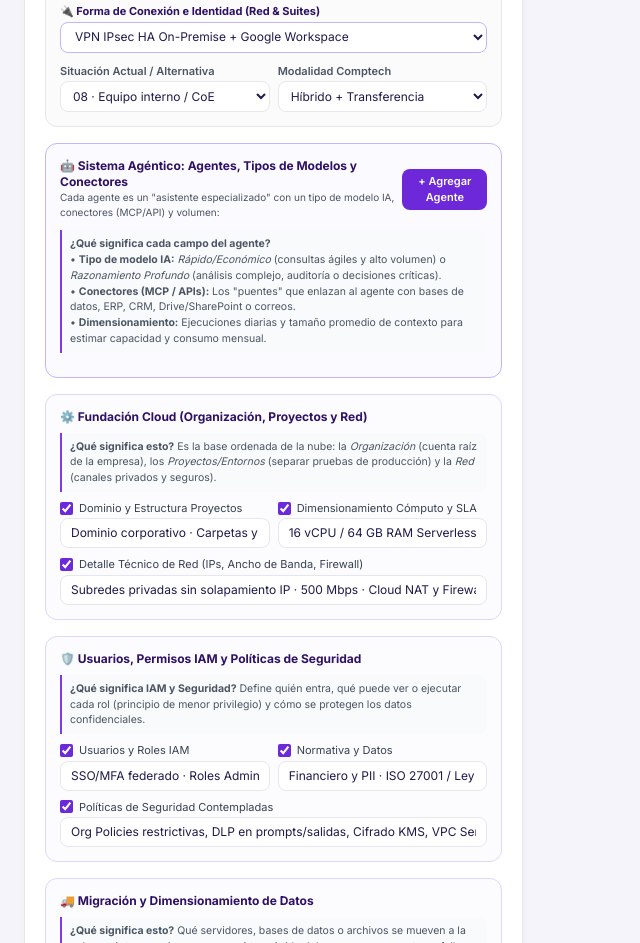
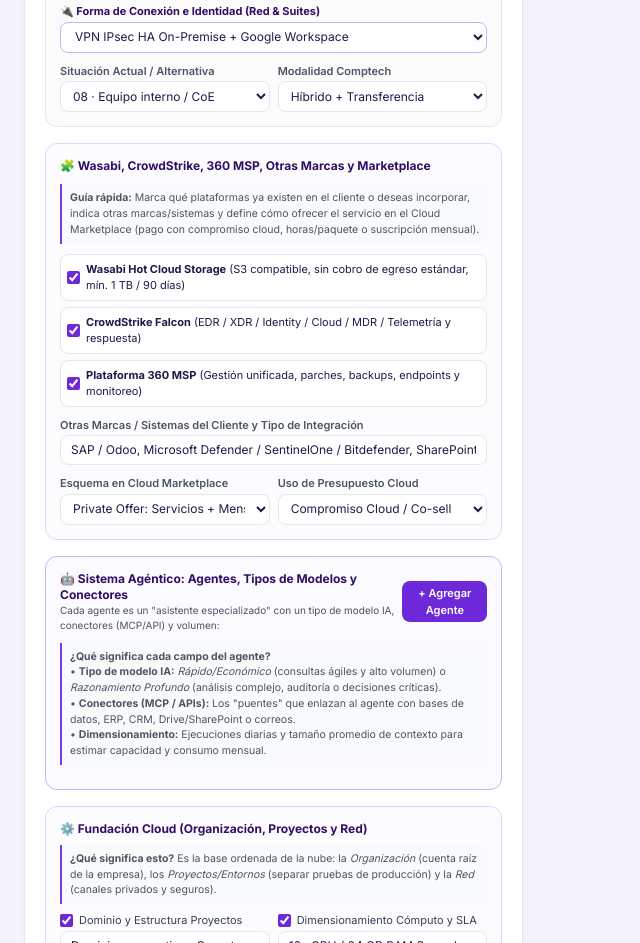
Before and after one commit to haroldocana/comptech-arquitecto-interactivo, a plain HTML site: page index.html in a window 1280 px wide. Shown: the part 818-1761 px from the top of the page, without its empty margins (0-640 px from the left). Drawn offline with nearby package versions, Linux system fonts and the light colour scheme; a script that the page names is missing.

Commit message:
Update index.html

```diff
--- a/index.html
+++ b/index.html
@@ -186,6 +186,52 @@
               <select id="modalidad_comptech" class="w-full border rounded-lg px-2 py-1.5 text-xs bg-white">
                 <option value="Híbrido Comptech + VTO Cliente (Transferencia)">Híbrido + Transferencia</option>
                 <option value="Comptech ejecuta el 100%">Comptech ejecuta el 100%</option>
+              </select>
+            </div>
+          </div>
+        </div>
+
+        <!-- WASABI, CROWDSTRIKE, 360 MSP, OTRAS MARCAS Y MARKETPLACE -->
+        <div class="border border-violet-200 rounded-xl p-3.5 bg-violet-50/30 space-y-2.5">
+          <div class="text-xs font-bold text-violet-950">🧩 Wasabi, CrowdStrike, 360 MSP, Otras Marcas y Marketplace</div>
+          <div class="help-box">
+            <b>Guía rápida:</b> Marca qué plataformas ya existen en el cliente o deseas incorporar, indica otras marcas/sistemas y define cómo ofrecer el servicio en el Cloud Marketplace (pago con compromiso cloud, horas/paquete o suscripción mensual).
+          </div>
+
+          <div class="grid grid-cols-1 gap-1.5 text-[11px]">
+            <label class="flex items-center gap-1.5 p-1.5 rounded-lg border bg-white cursor-pointer">
+              <input type="checkbox" id="plat_wasabi" checked class="accent-violet-700">
+              <span><b>Wasabi Hot Cloud Storage</b> (S3 compatible, sin cobro de egreso estándar, mín. 1 TB / 90 días)</span>
+            </label>
+            <label class="flex items-center gap-1.5 p-1.5 rounded-lg border bg-white cursor-pointer">
+              <input type="checkbox" id="plat_crowdstrike" checked class="accent-violet-700">
+              <span><b>CrowdStrike Falcon</b> (EDR / XDR / Identity / Cloud / MDR / Telemetría y respuesta)</span>
+            </label>
+            <label class="flex items-center gap-1.5 p-1.5 rounded-lg border bg-white cursor-pointer">
+              <input type="checkbox" id="plat_360msp" checked class="accent-violet-700">
+              <span><b>Plataforma 360 MSP</b> (Gestión unificada, parches, backups, endpoints y monitoreo)</span>
+            </label>
+          </div>
+
+          <div>
+            <label class="block text-[11px] font-semibold text-gray-600 mb-0.5">Otras Marcas / Sistemas del Cliente y Tipo de Integración</label>
+            <input type="text" id="otras_marcas_cliente" value="SAP / Odoo, Microsoft Defender / SentinelOne / Bitdefender, SharePoint / Drive, SQL/Oracle (Lectura RAG + MCP controlado)" class="w-full border rounded-lg px-2.5 py-1.5 text-xs bg-white">
+          </div>
+
+          <div class="grid grid-cols-2 gap-2">
+            <div>
+              <label class="block text-[11px] font-semibold text-gray-600 mb-0.5">Esquema en Cloud Marketplace</label>
+              <select id="modelo_marketplace" class="w-full border rounded-lg px-2 py-1.5 text-xs bg-white">
+                <option value="Private Offer: Servicios Profesionales + Suscripción Mensual (Consumo Cloud)">Private Offer: Servicios + Mensual</option>
+                <option value="Paquete de Servicios Profesionales (Fijo o Bolsa de Horas)">Servicios Profesionales (Fijo / Horas)</option>
+                <option value="Suscripción SaaS / MSP + Medición por Consumo (Tokens / TB / Endpoints)">Suscripción + Consumo Medido</option>
+              </select>
+            </div>
+            <div>
+              <label class="block text-[11px] font-semibold text-gray-600 mb-0.5">Uso de Presupuesto Cloud</label>
+              <select id="presupuesto_cloud_mp" class="w-full border rounded-lg px-2 py-1.5 text-xs bg-white">
+                <option value="Imputable a Compromiso Anual Cloud (MDF / Co-sell)">Compromiso Cloud / Co-sell</option>
+                <option value="Facturación Directa en Marketplace">Facturación Directa Marketplace</option>
               </select>
             </div>
           </div>
@@ -584,7 +630,6 @@
     let informeActual = null;
     let tipoEscenarioActual = "Proyecto Combinado Integral (Fundación + Migración + Agentes IA + IAM)";
 
-    // Lista dinámica de agentes con tipo de modelo, conectores y dimensionamiento
     let agentesDiseno = [
       {
         nombre: "Agente Auditoría de Compras SAP",
@@ -763,6 +808,17 @@
       let texto = `TIPO DE PROYECTO: ${tipoEscenarioActual}\n`;
       texto += `CLIENTE: ${document.getElementById('cli_empresa').value} | USUARIOS: ${document.getElementById('cli_usuarios').value}\n`;
       texto += `CONEXIÓN E IDENTIDAD PRINCIPAL: ${document.getElementById('metodo_conexion_principal').value}\n`;
+
+      const plataformasSel = [
+        document.getElementById('plat_wasabi')?.checked ? 'Wasabi Hot Cloud Storage (S3, sin egreso estándar, mín. 1TB/90d)' : null,
+        document.getElementById('plat_crowdstrike')?.checked ? 'CrowdStrike Falcon (EDR/XDR/Identity/MDR)' : null,
+        document.getElementById('plat_360msp')?.checked ? 'Plataforma 360 MSP (Gestión/Parches/Backups/Monitoreo)' : null
+      ].filter(Boolean);
+
+      texto += `\n[PLATAFORMAS TERCEROS, OTRAS MARCAS Y MARKETPLACE]\n`;
+      texto += `- Plataformas seleccionadas: ${plataformasSel.length ? plataformasSel.join(' | ') : 'Ninguna marcada'}\n`;
+      texto += `- Otras marcas / sistemas del cliente: ${document.getElementById('otras_marcas_cliente')?.value || 'No especificado'}\n`;
+      texto += `- Esquema de oferta en Marketplace: ${document.getElementById('modelo_marketplace')?.value || 'Private Offer'} | ${document.getElementById('presupuesto_cloud_mp')?.value || ''}\n`;
 
       if (document.getElementById('chk-agentico').checked) {
         texto += `\n[ESPECIFICACIÓN DETALLADA DE AGENTES IA, MODELOS, CONECTORES Y DIMENSIONAMIENTO]\n`;
```
